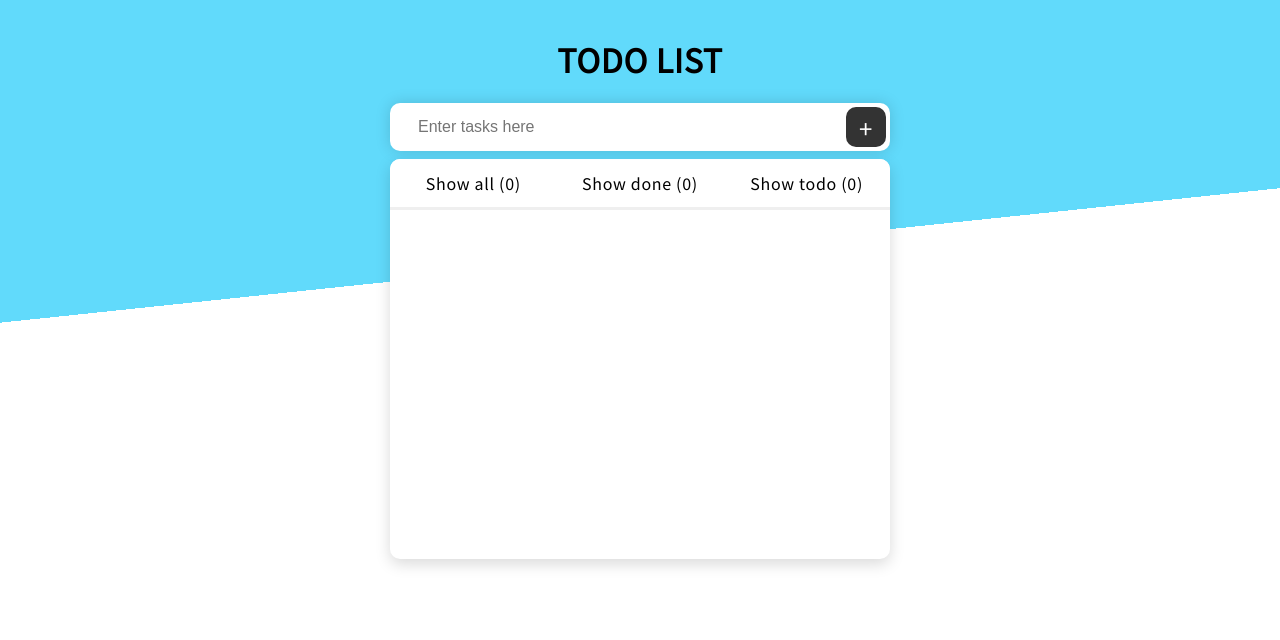
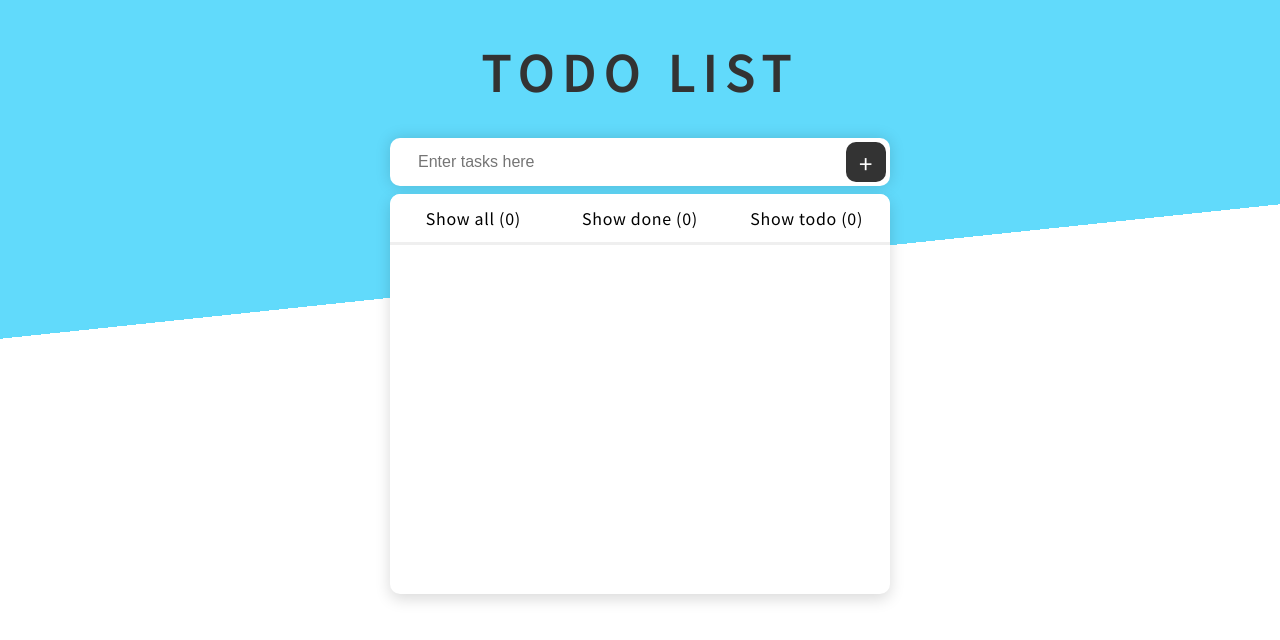
Before and after one commit to qianhuiwei/todolist-react, a React app: page / in a window 1280 px wide. Built offline with nearby package versions, Linux system fonts and the light colour scheme; a web font is replaced by a local one.

Commit message:
update header styling

```diff
--- a/src/styles/TodoHD.css
+++ b/src/styles/TodoHD.css
@@ -5,6 +5,12 @@
     border-radius: 10px;
     box-shadow: 0 0 15px 0 rgba(0,0,0,0.15);
     padding: 4px;
+}
+
+h1 {
+    font-size: 48px;
+    color: #333333;
+    letter-spacing: 8.75px;
 }
 
 .input-field {
```
